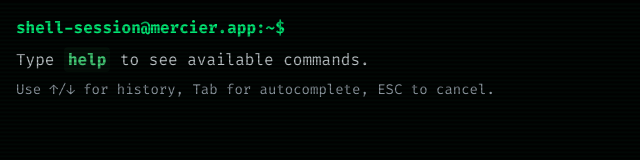
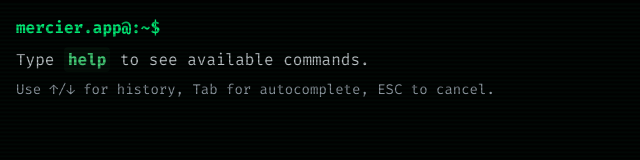
Before and after one commit to t-mercier/mercier-app, a Next.js app: page /terminal in a window 1280 px wide. Shown: the top 160 px of the page, without its empty margins (0-640 px from the left). Built offline with nearby package versions, Linux system fonts and the light colour scheme.

Commit message:
change title

```diff
--- a/src/components/terminal/Terminal.tsx
+++ b/src/components/terminal/Terminal.tsx
@@ -208,7 +208,7 @@ export default function Terminal({ className = '' }: TerminalProps) {
           {state.output.length === 0 && (
             <div className="space-y-2">
               <div className="text-hacker-green font-bold">
-                shell-session@mercier.app:~$
+                mercier.app@:~$
               </div>
               <div className="text-gray-300">
                 Type <span
```
